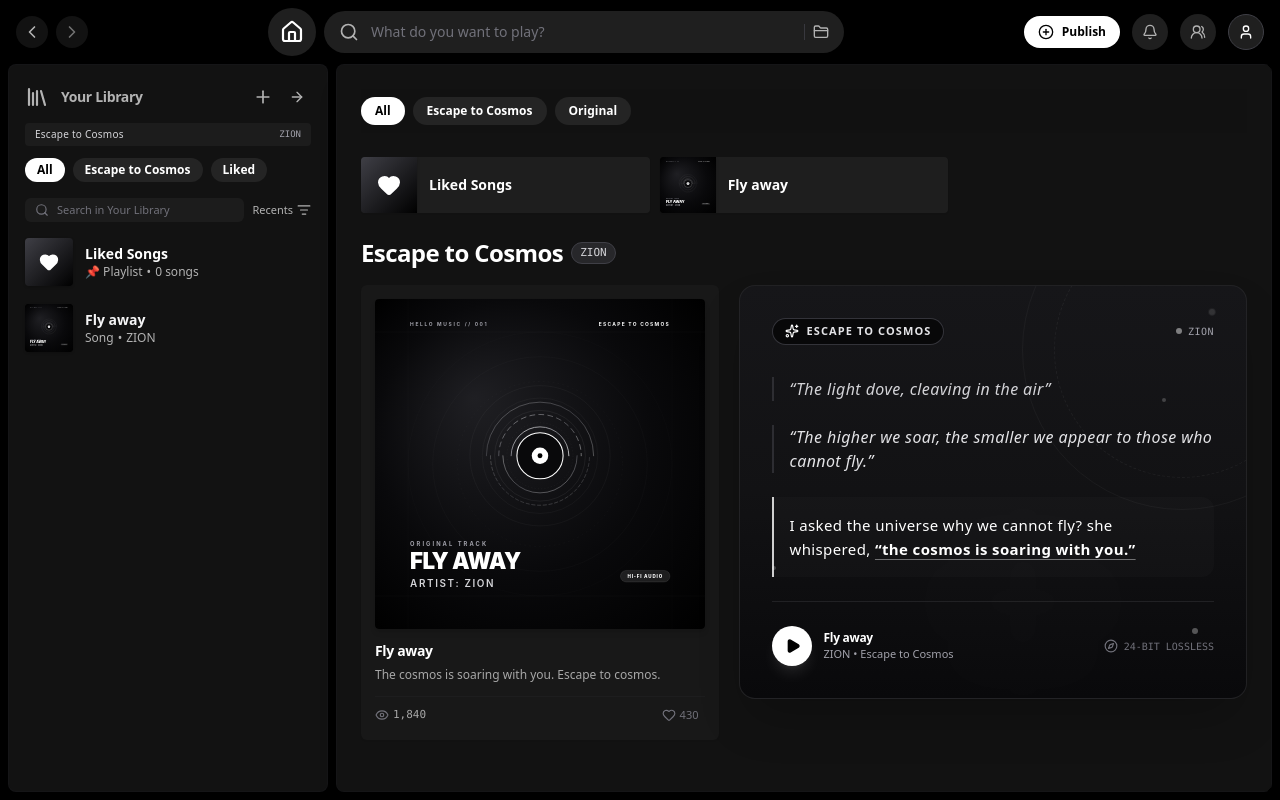
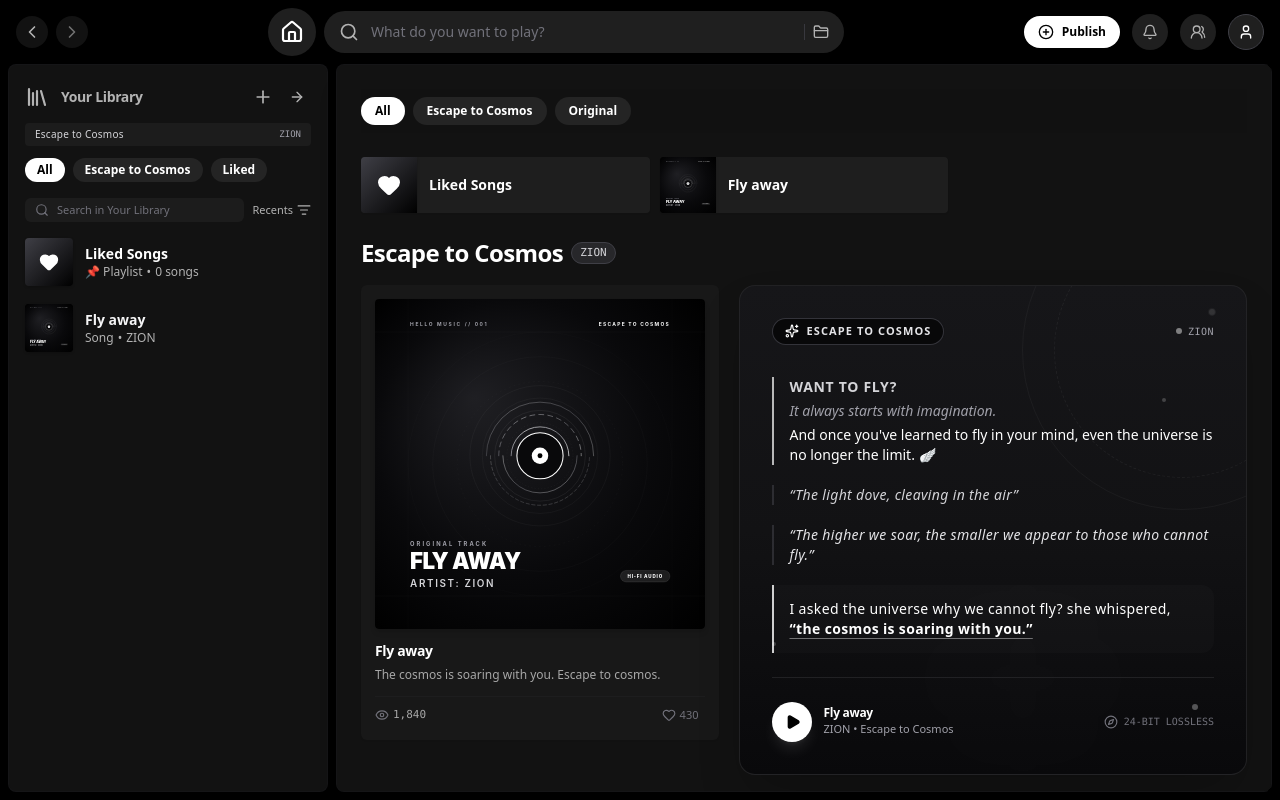
Before and after one commit to zion369369/hellomusic, a Next.js app: page / in a window 1280 px wide. Built offline with nearby package versions, Linux system fonts and the light colour scheme; no server answers; the database is empty.

Commit message:
feat: add 'Want to fly? It always starts with imagination...' poetic reflection to Cosmos panel

```diff
--- a/src/components/CosmosAestheticPanel.tsx
+++ b/src/components/CosmosAestheticPanel.tsx
@@ -50,24 +50,37 @@ export default function CosmosAestheticPanel() {
       </div>
 
       {/* Middle: Deep Poetic Typography */}
-      <div className="relative z-10 space-y-6 flex-1 flex flex-col justify-center my-2">
+      <div className="relative z-10 space-y-4 sm:space-y-5 flex-1 flex flex-col justify-center my-2">
+        {/* Quote 0: Want to fly? */}
+        <div className="group/quote pl-4 border-l-2 border-white/70 hover:border-white transition-colors duration-300">
+          <p className="text-xs sm:text-sm font-bold tracking-wider uppercase text-zinc-300 mb-1">
+            Want to fly?
+          </p>
+          <p className="text-xs sm:text-sm font-light italic text-zinc-400 leading-relaxed">
+            It always starts with imagination.
+          </p>
+          <p className="text-xs sm:text-sm font-medium text-white mt-1 leading-relaxed">
+            And once you&apos;ve learned to fly in your mind, even the universe is no longer the limit. 🪽
+          </p>
+        </div>
+
         {/* Quote 1 */}
         <div className="group/quote pl-4 border-l-2 border-zinc-700/60 hover:border-white transition-colors duration-300">
-          <p className="text-sm sm:text-base font-light italic text-zinc-300 tracking-wide leading-relaxed group-hover/quote:text-white transition-colors">
+          <p className="text-xs sm:text-sm font-light italic text-zinc-300 tracking-wide leading-relaxed group-hover/quote:text-white transition-colors">
             &ldquo;The light dove, cleaving in the air&rdquo;
           </p>
         </div>
 
         {/* Quote 2 */}
         <div className="group/quote pl-4 border-l-2 border-zinc-700/60 hover:border-white transition-colors duration-300">
-          <p className="text-sm sm:text-base font-normal italic text-zinc-200 tracking-wide leading-relaxed group-hover/quote:text-white transition-colors">
+          <p className="text-xs sm:text-sm font-normal italic text-zinc-200 tracking-wide leading-relaxed group-hover/quote:text-white transition-colors">
             &ldquo;The higher we soar, the smaller we appear to those who cannot fly.&rdquo;
           </p>
         </div>
 
         {/* Quote 3 (The Climactic Universe Reflection) */}
-        <div className="group/quote pl-4 border-l-2 border-white/80 bg-white/[0.02] p-4 rounded-r-xl transition-all">
-          <p className="text-sm sm:text-[15px] font-medium text-white tracking-wide leading-relaxed">
+        <div className="group/quote pl-4 border-l-2 border-white/80 bg-white/[0.02] p-3.5 rounded-r-xl transition-all">
+          <p className="text-xs sm:text-sm font-medium text-white tracking-wide leading-relaxed">
             I asked the universe why we cannot fly? she whispered,{" "}
             <span className="font-bold underline decoration-white/40 underline-offset-4 text-white">
               &ldquo;the cosmos is soaring with you.&rdquo;
```
